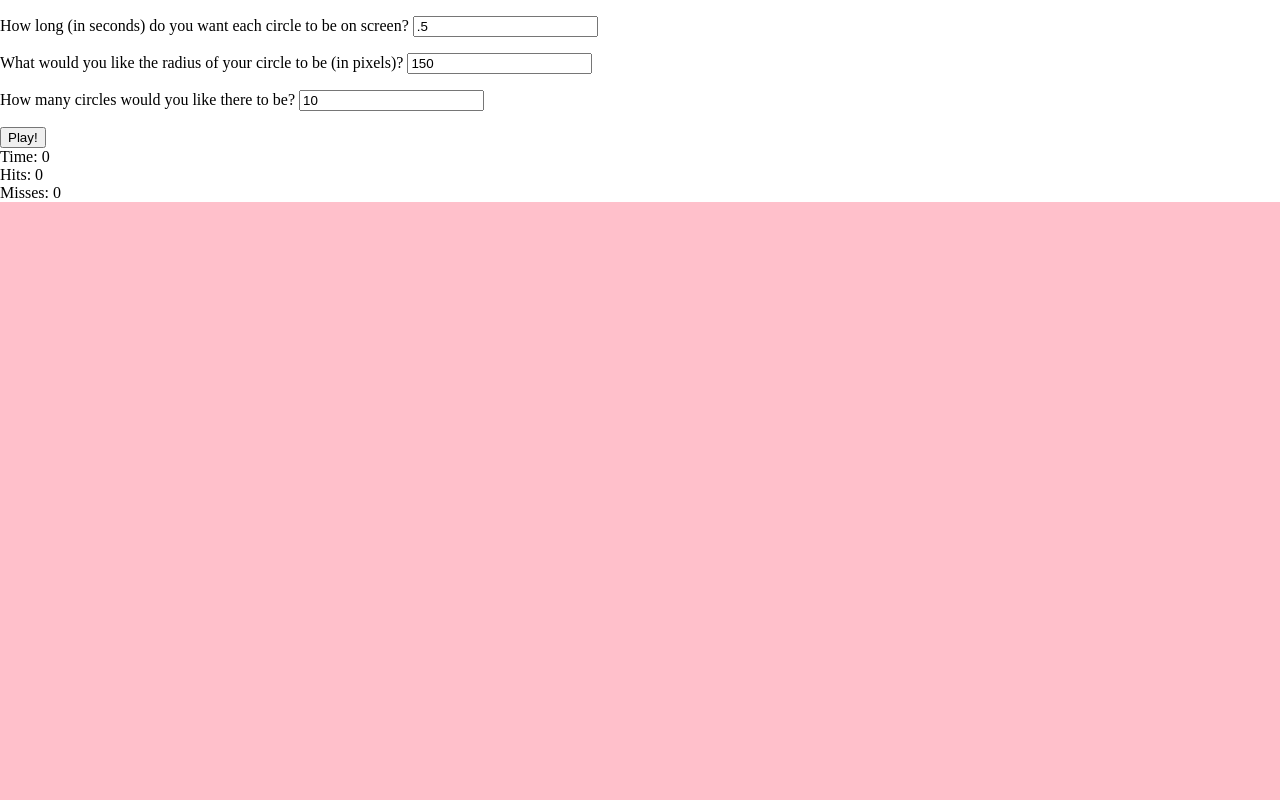
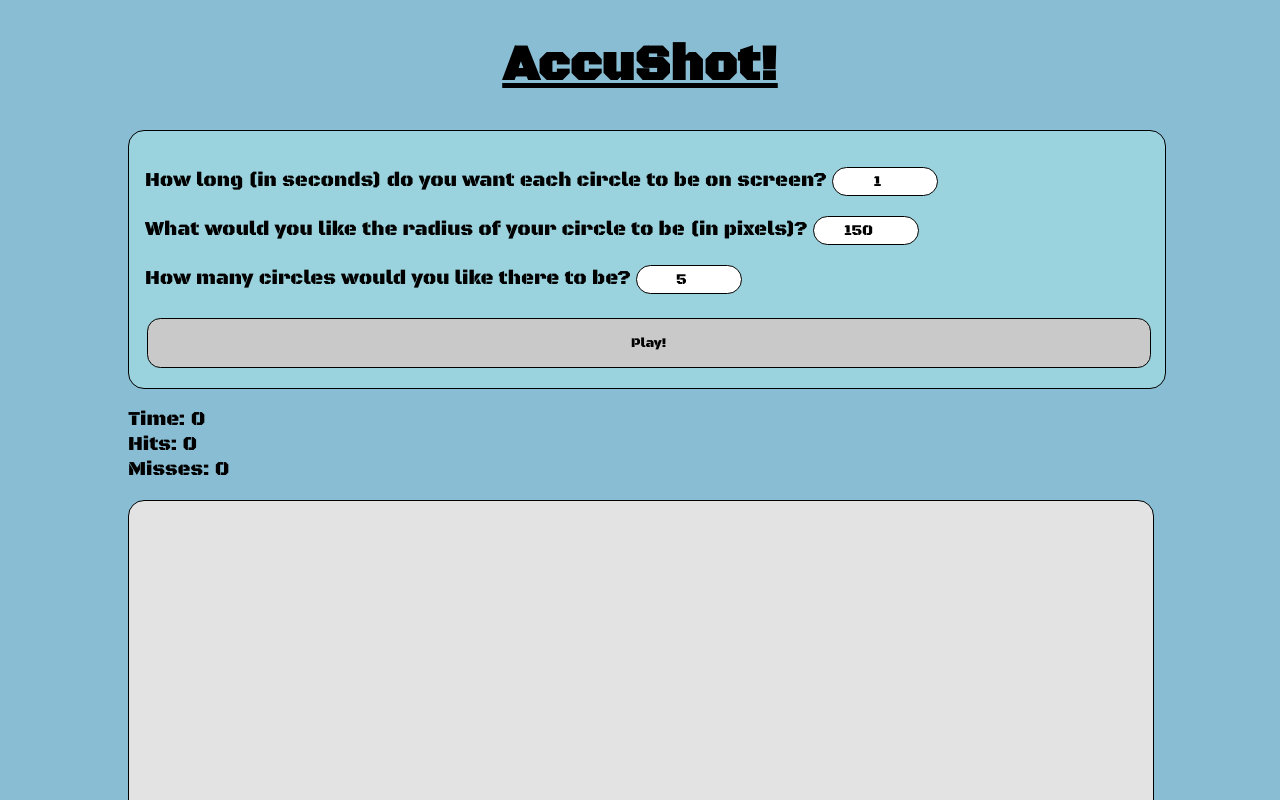
Before and after one commit to cjb5670/IGME230Final, a plain HTML site: page IGME230Final/game.html in a window 1280 px wide. Shown: the top 800 px of the page. Drawn offline with nearby package versions, Linux system fonts and the light colour scheme.

Commit message:
Documentation and landing page added and made pretty.
Game also looks great!

```diff
--- a/IGME230Final/game.css
+++ b/IGME230Final/game.css
@@ -2,9 +2,11 @@
 
 #container{
     width: 100%;
-    height: 100%;
+	border: 1px solid #000;
+    border-radius: 1em;
+    height: 90%;
     position: relative;
-    background:pink;
+    background:#e3e3e3;
 
 }
 #circle{
@@ -12,7 +14,7 @@
     width: 100px;
     height: 100px;
     position: absolute;
-    background: red;
+    background: #9ad3de;
     top: -100000px;
 }
 
@@ -21,4 +23,74 @@ html, body{
     width:100%;
     margin:0;
     padding:0;
+
+	background-color: #89bdd3;
 }
+
+
+#settings {
+    width: 98%;
+    border: 1px solid #000;
+    border-radius: 1em;
+    background-color: #9ad3de;
+	color: black;
+    margin: 0 auto;
+    padding: 1em;
+}
+
+input{
+	border: 1px solid black;
+	height: 25px;
+    border-radius: 1em;
+	width: 10%;
+	text-align: center;
+	font-family: 'Black Ops One', cursive;
+	font-size: 15px;
+	color: black;
+}
+
+button{
+	background-color: #c9c9c9;
+    border: 1px solid black;
+	font-family: 'Black Ops One', cursive;
+    color: black;
+	width: 100%;
+	border-radius: 1em;
+    padding: 16px 32px;
+    text-decoration: none;
+    margin: 4px 2px;
+    cursor: pointer;
+}
+
+h1{
+	font-family: 'Black Ops One', cursive;
+	font-size: 50px;
+	color: black;
+}
+
+p{
+	font-family: 'Black Ops One', cursive;
+	font-size: 20px;
+	color: black;
+}
+
+body {
+     width: 80%; /* provides space on either side of the content */
+    margin: auto; /* centers the body in the viewport */
+}
+
+#timer{
+	font-family: 'Black Ops One', cursive;
+	font-size: 20px;
+	color: black;
+}
+#score{
+	font-family: 'Black Ops One', cursive;
+	font-size: 20px;
+	color: black;
+}
+#missed{
+	font-family: 'Black Ops One', cursive;
+	font-size: 20px;
+	color: black;
+}
--- a/IGME230Final/game.html
+++ b/IGME230Final/game.html
@@ -3,21 +3,29 @@
 <head>
     <meta charset="UTF-8">
     <title>AccuShot! Main</title>
+	<link href="https://fonts.googleapis.com/css?family=Black+Ops+One" rel="stylesheet">
     <link rel="stylesheet" href="game.css">
     <script src="https://ajax.googleapis.com/ajax/libs/jquery/3.2.1/jquery.min.js"></script>
     <script type="text/javascript" src="game.js"></script>
 </head>
 <body>
+	<h1 id="title"><center><u>AccuShot!</u></center></h1>
     <div id="settings">
-        <p>How long (in seconds) do you want each circle to be on screen? <input id="timerSet" type="number" name="timerSet" value = ".5"> </p>
-        <p>What would you like the radius of your circle to be (in pixels)? <input id="radiusSet" type="number" name="radiusSet" value = "150"></p>
-        <p>How many circles would you like there to be? <input id="cycleSet" type="number" name="cycleSet" value = "10"></p>
+        <p>How long (in seconds) do you want each circle to be on screen? <input id="timerSet" type="number" name="timerSet" value = "1"> </p>
+
+        <p>What would you like the radius of your circle to be (in pixels)? <input id="radiusSet" type="number" name="radiusSet" value = "150"> </p>
+
+        <p>How many circles would you like there to be? <input id="cycleSet" type="number" name="cycleSet" value = "5"> </p>
 
         <button onclick="begin()">Play!</button>
     </div>
-<div id="timer">Time:    0</div>
-<div id="score">Hits:    0</div>
-<div id="missed">Misses:  0</div>
+
+ </br>
+ <div id="timer">Time:    0</div>
+ <div id="score">Hits:    0</div>
+ <div id="missed">Misses:  0</div>
+ </br>
+
  <div id="container">
  <div id="circle"></div>
  </div>
--- a/IGME230Final/game.js
+++ b/IGME230Final/game.js
@@ -10,6 +10,7 @@
     var score = 0;
     var missed = 0;
     var radius = 0;
+    var final;
     var firstRun = false;
     var target;
     var id;
@@ -29,6 +30,7 @@
        circSpawnRate = document.getElementById("timerSet").value;
        radius = document.getElementById("radiusSet").value;
        cycles = document.getElementById("cycleSet").value;
+       final = cycles;
        document.querySelector('#settings').innerHTML = ""; //TODO MAKE DEFAULT TIMER MISSES AND HITS DISPLAY
        id = setInterval(frame, (circSpawnRate * 1000)); // set interval in 1/1000 of a second
    }
@@ -47,7 +49,8 @@
     function frame(){
         if (cycles <= 0) {
             clearInterval(id);
-            document.write("Game Over. You got " + score + " hits and " + missed + " misses.");
+            alert("Game Over. You hit " + score + " out of " + final + " targets, and missed " + missed + " times.");
+			window.location.reload();
         }
         else {
             if (!firstRun)
@@ -69,7 +72,7 @@
     }
 
     function updateTimer(){
-        document.querySelector('#timer').innerHTML = "Time:    " + parseInt(circSpawnRate * cycles + 1);
+        document.querySelector('#timer').innerHTML = "Time:    " + parseInt(circSpawnRate * cycles);
     }
 
     function increaseScore(){
--- /dev/null
+++ b/IGME230Final/style.css
@@ -0,0 +1,56 @@
+body {
+    width: 80%; /* provides space on either side of the content */
+    margin: auto; /* centers the body in the viewport */
+    text-align: center;
+}
+
+#playButton{
+    width:30%;
+    height:35%;
+    color: black;
+	font-family: 'Black Ops One', cursive;
+	font-size: 20px;
+    text-align: center;
+    margin: auto;
+}
+
+html{
+    height:100%;
+    width:100%;
+	background-color: #89bdd3;
+}
+
+#main {
+    width: 80%;
+    border: 1px solid #000;
+    border-radius: 1em;
+    background-color: #9ad3de;
+	color: black;
+    margin: 0 auto;
+    padding: 1em;
+}
+
+h1{
+	font-family: 'Black Ops One', cursive;
+	font-size: 50px;
+	color: black;
+}
+
+p{
+	font-family: 'Black Ops One', cursive;
+	font-size: 20px;
+	color: black;
+}
+
+button{
+	background-color: #c9c9c9;
+    border: 1px solid black;
+	font-family: 'Black Ops One', cursive;
+    color: black;
+	width: 30%;
+	border-radius: 1em;
+    padding: 16px 32px;
+    text-decoration: none;
+    margin: 4px 2px;
+    cursor: pointer;
+}
```
Also changed, not shown: IGME230Final/documentation.html (added, +24 -0 lines), IGME230Final/index.html (added, +24 -0 lines), 1 other file.
